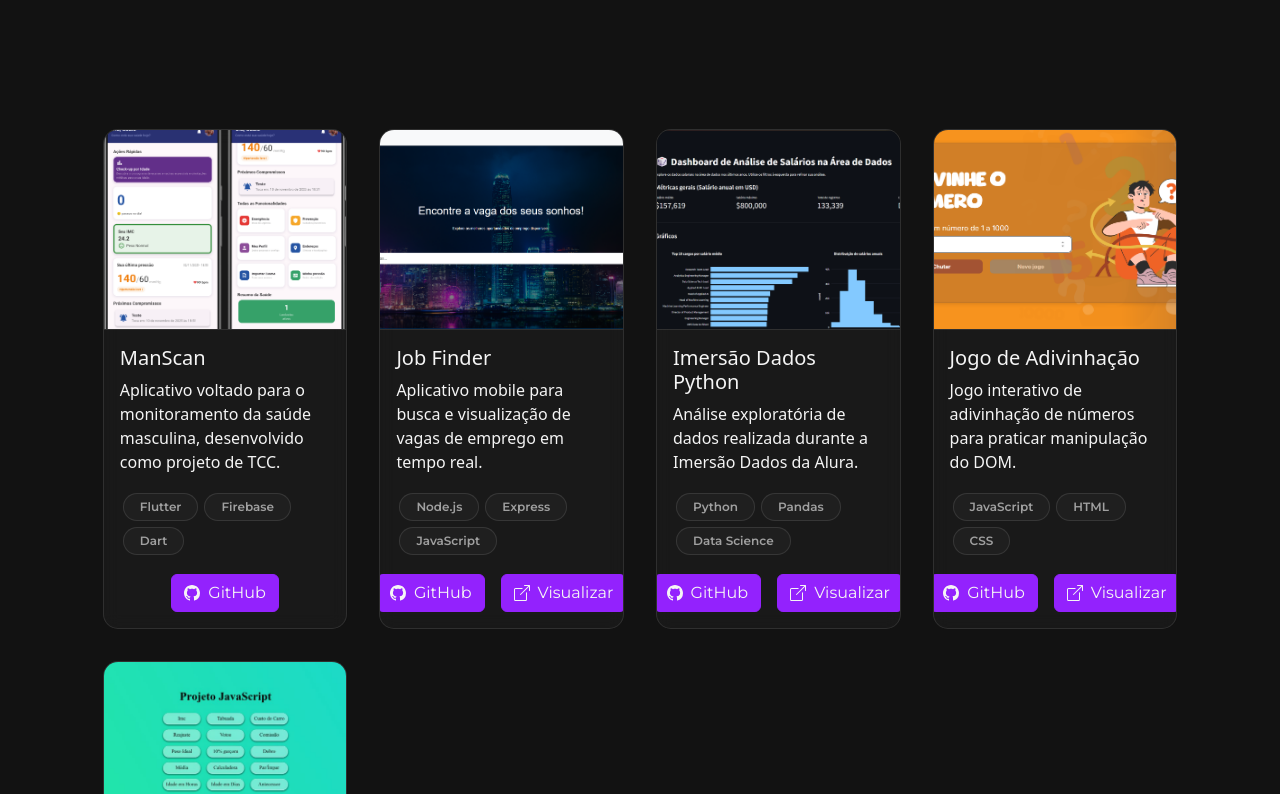
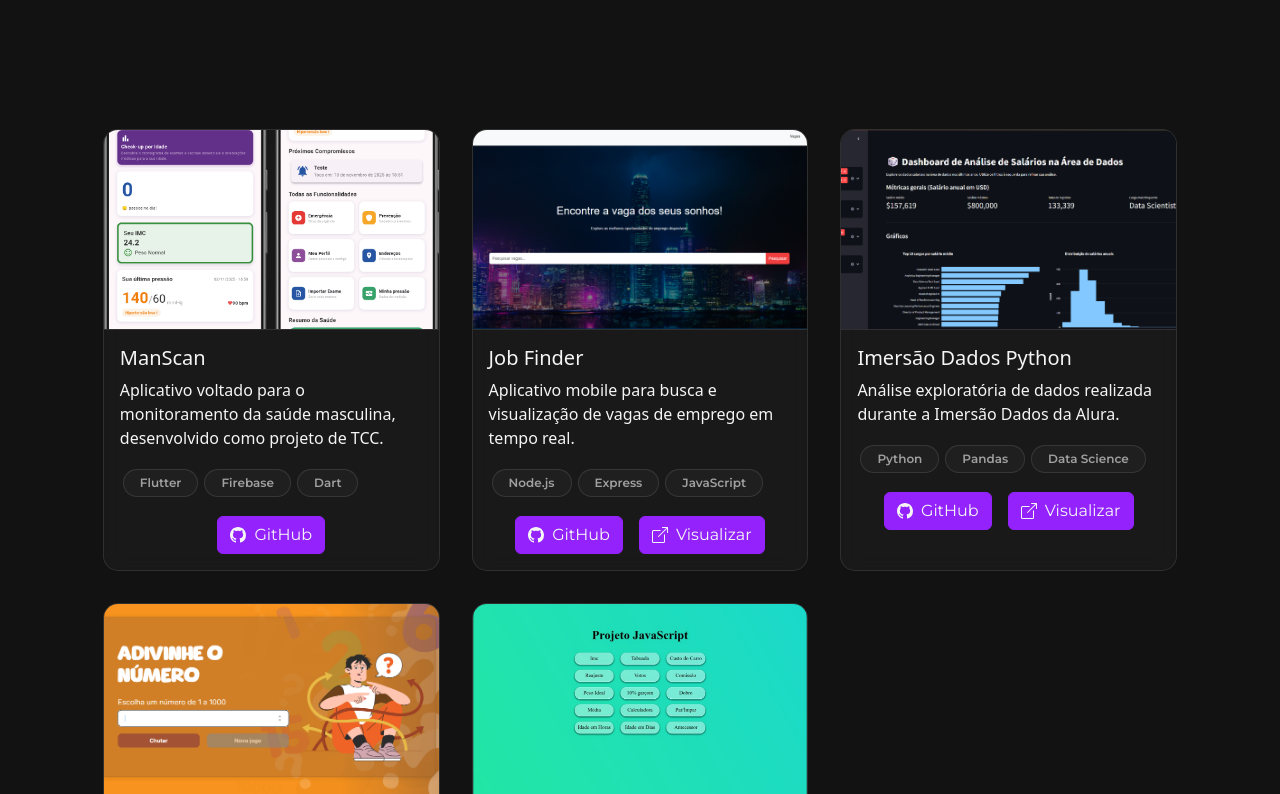
Before and after one commit to eusaulosilva/portifolio-react_vite, a React (Vite) app: page / in a window 1280 px wide. Shown: the part 2946-3740 px from the top of the page. Built offline with nearby package versions, Linux system fonts and the light colour scheme.

Commit message:
arrumando o css e responsividade da seção de projetos

```diff
--- a/src/App.css
+++ b/src/App.css
@@ -424,7 +424,7 @@ h2 {
 
 .projeto-caixa {
   display: grid;
-  grid-template-columns: repeat(auto-fill, minmax(min(100%, 15rem), 1fr));
+  grid-template-columns: repeat(auto-fill, minmax(min(100%, 20rem), 1fr));
   gap: 2rem;
   max-width: 1500px;
   margin: 2rem auto;
@@ -636,15 +636,8 @@ h2 {
    10. MEDIA QUERIES (RESPONSIVIDADE)
    ========================================================================== */
 
-/* --- Desktop Grande --- */
-@media (min-width: 1200px) {
-  .projeto-caixa {
-    grid-template-columns: repeat(4, 1fr);
-  }
-}
-
 /* --- Tablets e Desktops Pequenos --- */
-@media (max-width: 1000px) {
+@media (max-width: 1200px) {
   .container-conteudo-titulo-secundario {
     margin-top: 3em;
     font-size: 2rem;
@@ -656,6 +649,10 @@ h2 {
 
   .skills-grid {
     grid-template-columns: repeat(2, 1fr);
+  }
+
+  .projeto-caixa {
+    grid-template-columns: repeat(auto-fill, minmax(min(33.33%, 20rem), 1fr));
   }
 }
 
@@ -722,6 +719,11 @@ h2 {
     padding: 1.5rem;
     width: 90%;
   }
+
+  .projeto-caixa {
+    grid-template-columns: repeat(auto-fill, minmax(min(100%, 18rem), 1fr));
+    gap: 1.5rem;
+  }
 }
 
 /* --- Smartphones muito pequenos --- */
@@ -747,10 +749,3 @@ h2 {
     margin: 1rem auto;
   }
 }
-
-@media (max-width: 400px) {
-  .projeto-caixa {
-    grid-template-columns: 1fr;
-    gap: 1.5rem;
-  }
-}
```
